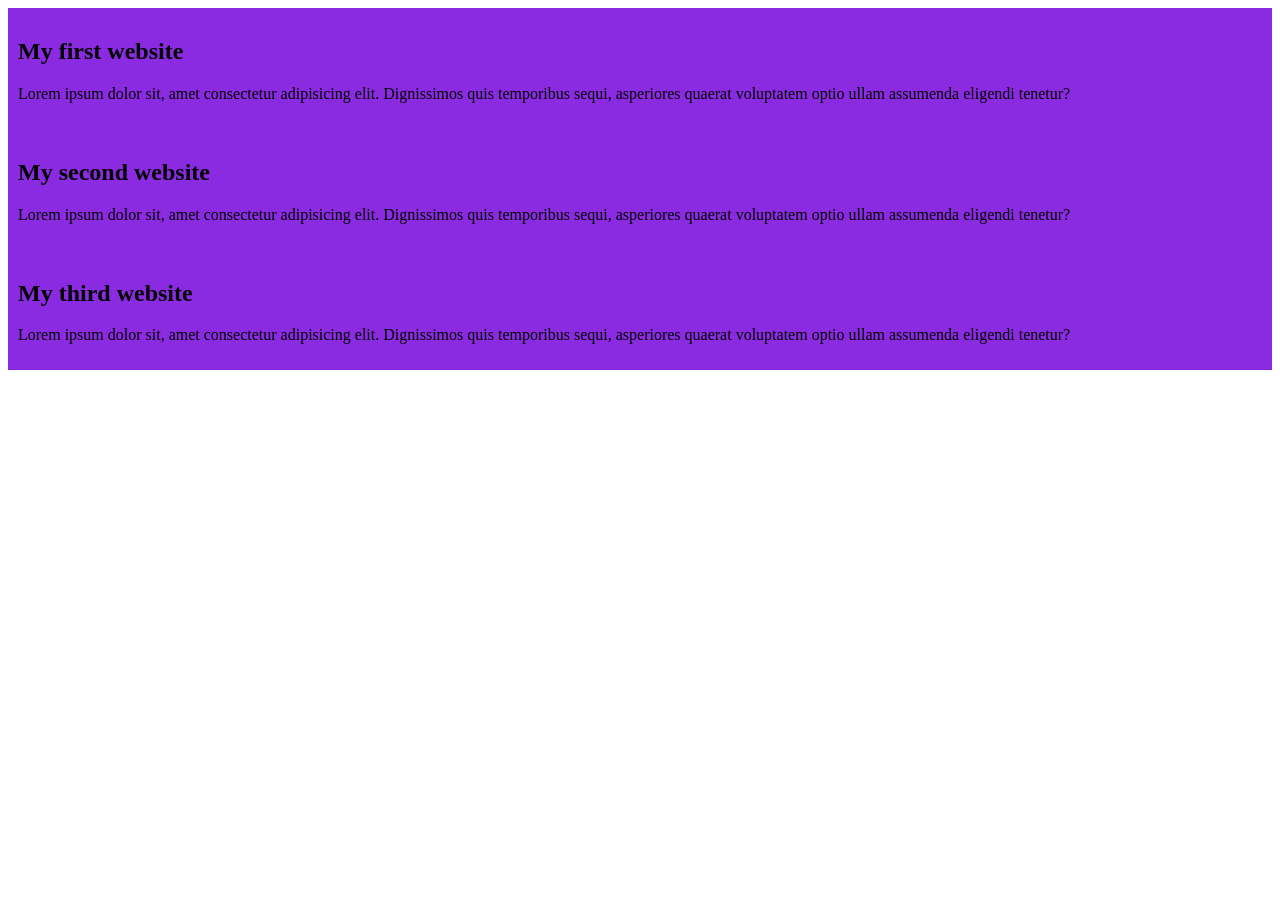
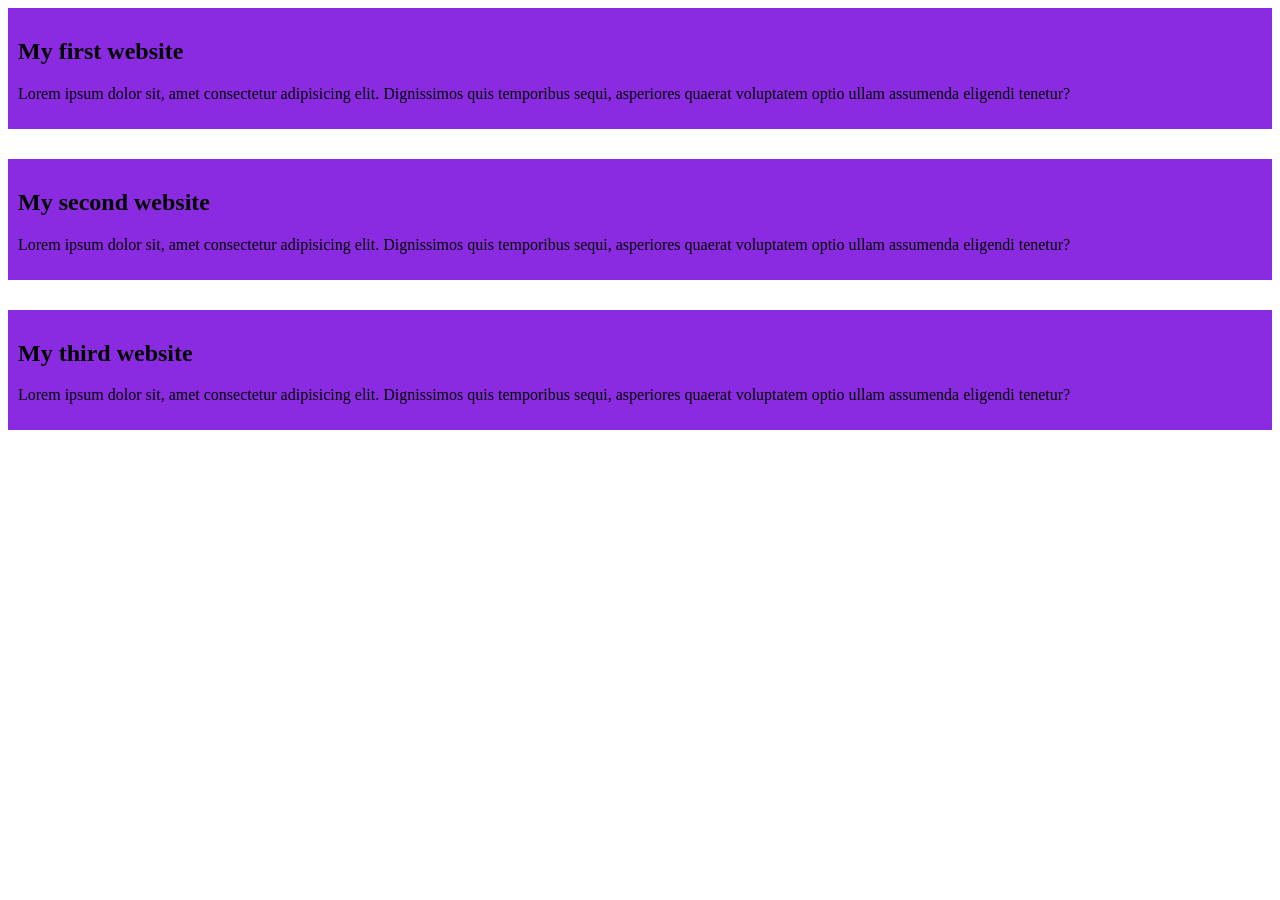

added second and third website

--- a/blog.css
+++ b/blog.css
@@ -1,1 +1,2 @@
-div{background-color: blueviolet;padding: 10px;}                                 
+div{background-color: blueviolet;padding: 10px;
+margin-bottom: 30px;}                                 
